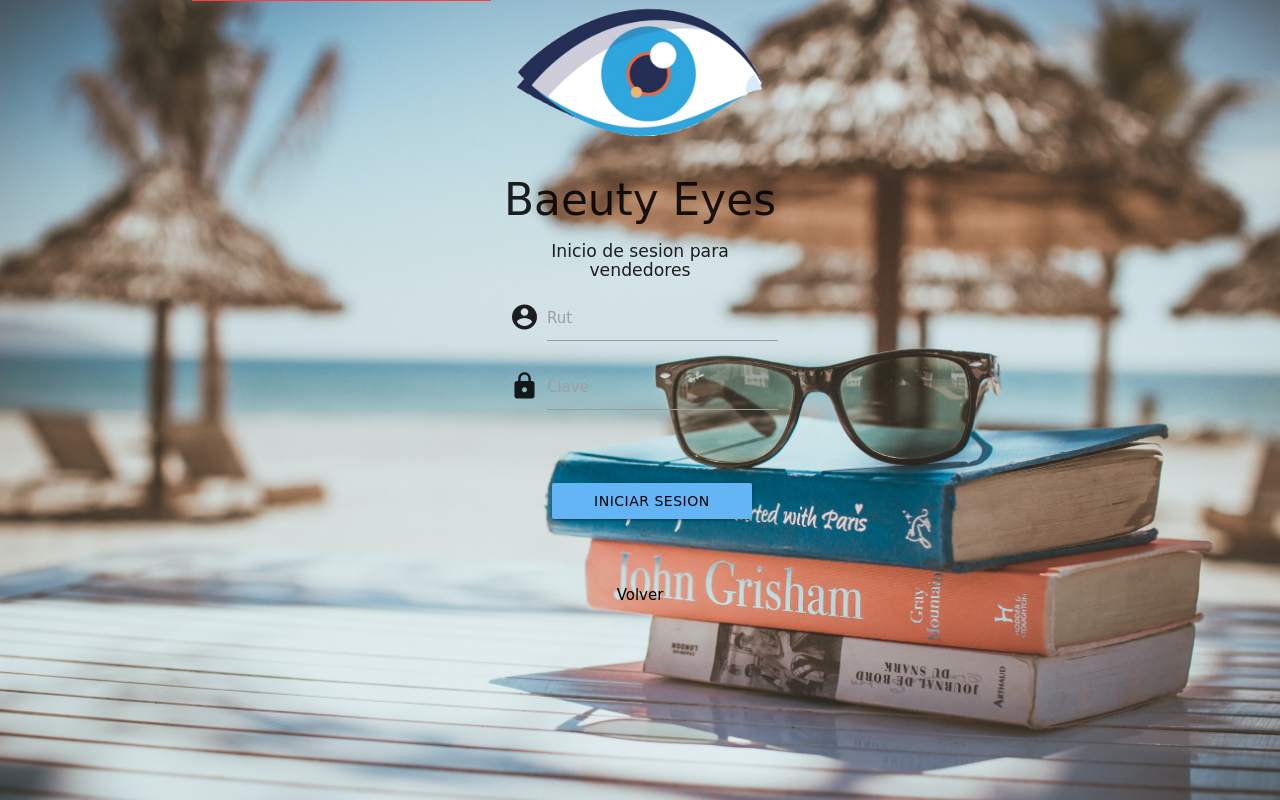
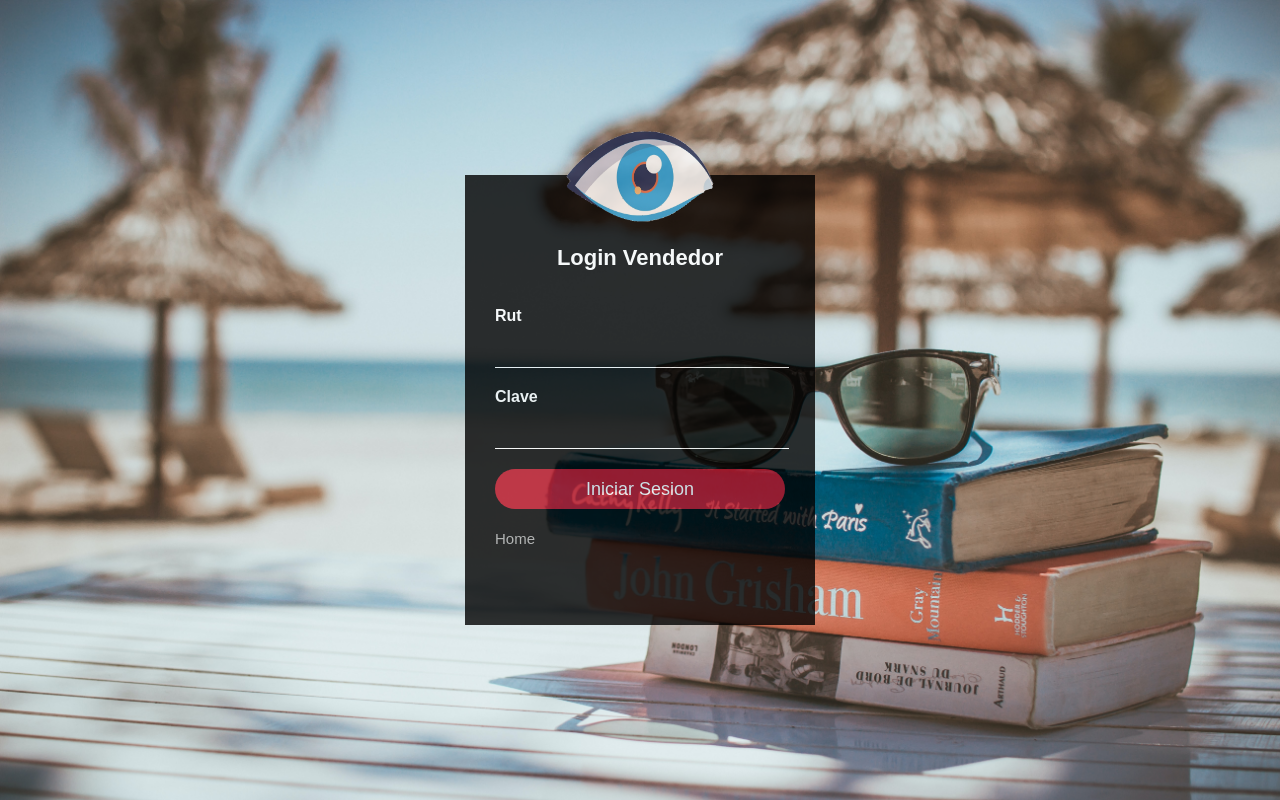
Before and after one commit to developmentes/optica-proyecto-felipe-gonsalo, a PHP site: page /views/vendedor/loginVendedor.php in a window 1280 px wide. Run offline with PHP 8.4, Linux system fonts and the light colour scheme; some web fonts are replaced.

Commit message:
avance interfaces actualizacion

```diff
--- /dev/null
+++ b/css/style_form.css
@@ -0,0 +1,116 @@
+
+body {
+  margin: 0;
+  padding: 0;
+  background: url(../img/link-hoang-UoqAR2pOxMo-unsplash.jpg) no-repeat center top;
+  background-size: cover;
+  font-family: sans-serif;
+  height: 100vh;
+}
+
+
+
+.login-box {
+    width: 350px;
+    height: 450px;
+    background: #000;
+    color: #fff;
+    top: 50%;
+    left: 50%;
+    position: absolute;
+    transform: translate(-50%, -50%);
+    box-sizing: border-box;
+    padding: 70px 30px;
+  }
+
+  .login-box .avatar {
+    width: 150px;
+    height: 100px;
+    border-radius: 50%;
+    position: absolute;
+    top: -50px;
+    left: calc(50% - 75px);
+  }
+
+  .login-box h1 {
+    margin: 0;
+    padding: 0 0 20px;
+    text-align: center;
+    font-size: 22px;
+  }
+
+  .login-box label {
+    margin: 0;
+    padding: 0;
+    font-weight: bold;
+    display: block;
+  }
+
+  .login-box input {
+    width: 100%;
+    margin-bottom: 20px;
+  }
+
+  .login-box input[type="text"]  {
+    border: none;
+    border-bottom: 1px solid #fff;
+    background: none;
+    outline: none;
+    height: 40px;
+    color: #fff;
+    font-size: 16px;
+  }
+  .login-box input[type="password"]{
+    border: none;
+    border-bottom: 1px solid #fff;
+    background: transparent;
+    outline: none;
+    height: 40px;
+    color: #fff;
+    font-size: 16px;
+
+  }
+
+  .login-box button {
+    width: 100%;
+    border: none;
+    outline: none;
+    height: 40px;
+    background: #b80f22;
+    color: #fff;
+    font-size: 18px;
+    border-radius: 20px;
+  }
+
+  .login-box button:hover {
+    cursor: pointer;
+    background: #ffc107;
+    color: #000;
+  }
+
+  .login-box a {
+    text-decoration: none;
+    font-size: 15px;
+    line-height: 20px;
+    color: darkgrey;
+    display: block;
+    margin-top: 20px;
+  }
+
+  .login-box a:hover {
+    color: #fff;
+  }
+
+  .opa{
+
+   opacity: 0.8;
+
+  }
+
+  .red-error{
+    color: tomato;
+  }
+
+  .red-success{
+    color: darkblue;
+  }
--- a/views/vendedor/loginVendedor.php
+++ b/views/vendedor/loginVendedor.php
@@ -1,28 +1,20 @@
+
+
+
 <!DOCTYPE html>
-<html lang="en">
+<html>
+  <head>
+    <meta charset="utf-8">
+    <title>Login admiv</title>
+    <link rel="stylesheet" href="../../css/style_form.css">
+  </head>
+  <body>
 
-<head>
-    <meta charset="UTF-8">
-    <meta name="viewport" content="width=device-width, initial-scale=1.0">
-    <title>Registro Usuarios</title>
-    <link rel="stylesheet" href="https://cdnjs.cloudflare.com/ajax/libs/materialize/1.0.0/css/materialize.min.css">
-    <link href="https://fonts.googleapis.com/icon?family=Material+Icons" rel="stylesheet">
-
-    <link rel="stylesheet" href="../../css/styleV.css">
-</head>
-
-<body>
-    <div class="container">
-        <div class="row">
-            <div class="col l4 m4 s12 red">
-
-            </div>
-            <div class="col l4 m4 s12 center">
-            <img width="250" src="../img/45.png" alt="">
-                <h3 class="center">Baeuty Eyes</h3>
-                <h6 class="center">Inicio de sesion para vendedores</h6>
-
-                <p class="red-text">
+    <div class="opa">
+    <div class="login-box">
+      <img src="../../img/45.png" class="avatar" alt="Avatar Image">
+      <h1>Login Vendedor</h1>
+      <p class="red-error">
                     <?php
                     session_start();
                     if (isset($_SESSION['error'])) {
@@ -32,51 +24,32 @@
                     ?>
                 </p>
 
-                <p class="green-text">
+
+                <p class="red-success">
                     <?php
 
-                    if (isset($_SESSION['respuesta'])) {
-                        echo $_SESSION['respuesta'];
-                        unset($_SESSION['respuesta']);
+                    if (isset($_SESSION['vendedor'])) {
+                        echo $_SESSION['vendedor'];
+                        unset($_SESSION['vendedor']);
                     }
                     ?>
                 </p>
 
 
+                <form action="../../controllers/LoginControllerVendedor.php" method="POST">
 
-                <form action="../../controllers/LoginControllerVendedor.php" method="POST">
-                    <div class="input-field">
-                    <i class="material-icons prefix">account_circle</i>
-                        <input id="rut" type="text" name="rut">
-                        <label for="rut">Rut</label>
-                    </div>
+                    <label for="rut">Rut</label>
+                     <input id="rut" type="text" name="rut">
+
+                       <label for="clave">Clave</label>
+                    <input id="clave" type="password" name="clave">
 
 
-                    <div class="input-field">
-                    <i class="material-icons prefix">https</i>
-                        <input id="clave" type="password" name="clave">
-                        <label for="clave">Clave</label>
-                    </div>
+                        <button name="vendedor" value="vendedor"  >Iniciar Sesion</button>
 
-
-
-                    <button name="vendedor" value="vendedor" class="btn blue lighten-2 black-text">Iniciar Sesion</button>
-
-                    <p class="center black-text">
-                        <a href="../index.php" class="black-text">Volver</a>
-                    </p>
-
-
-
-
-                </form>
-
-            </div>
-        </div>
-
+        <a href="../../index.php">Home</a>
+      </form>
     </div>
-
-    <script src="https://cdnjs.cloudflare.com/ajax/libs/materialize/1.0.0/js/materialize.min.js"></script>
-</body>
-
+  </div>
+  </body>
 </html>
```
Also changed, not shown: views/loginAdmin.php (+21 -46 lines).
